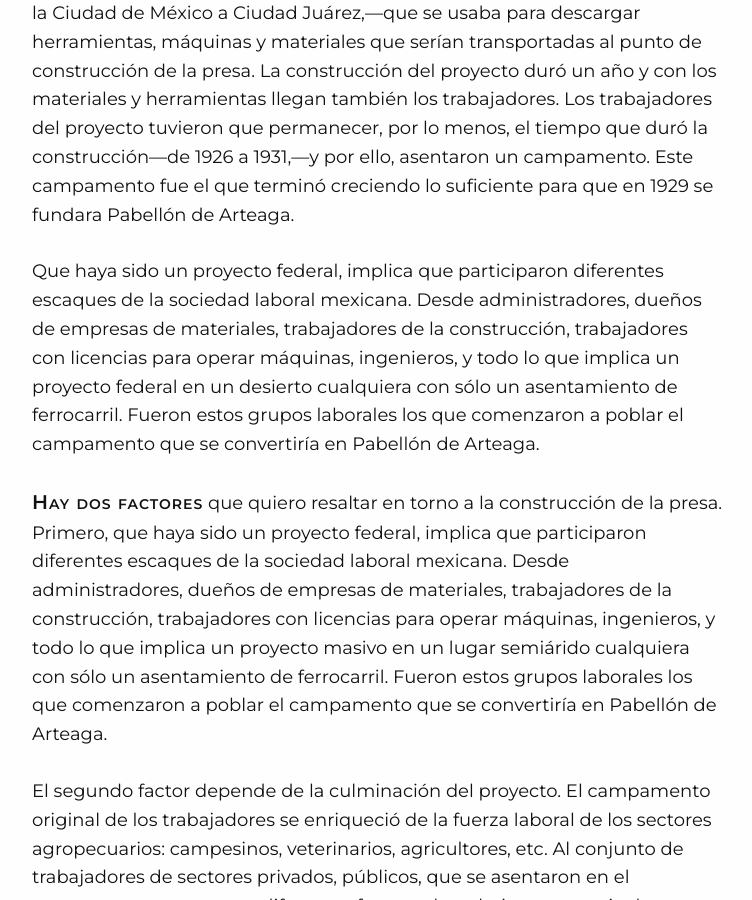
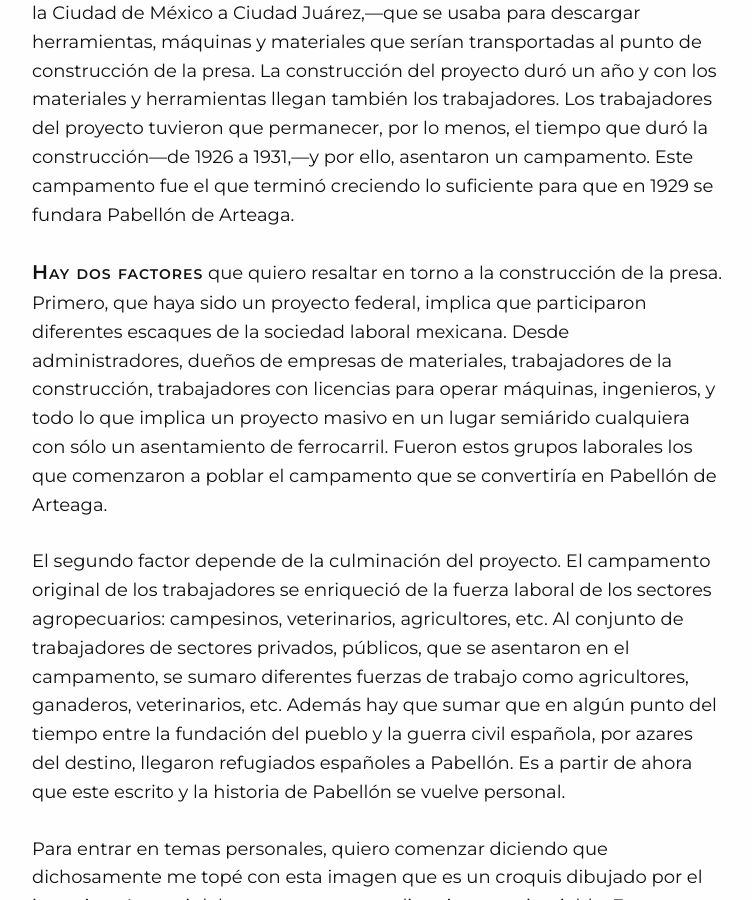
Before and after one commit to Oiuhukt/failosophy, a Jekyll site: the page built from _posts/2026-05-24-pabellondeart.md, in a window 1280 px wide and 900 px high, scrolled down 689 px. Shown: the whole window, without its empty margins (32-784 px from the left). Built offline with Jekyll 4.4.1, drawn with Linux system fonts in a browser that asks for light colours; some web fonts are replaced.

Commit message:
nuevo post

```diff
--- a/_posts/2026-05-24-pabellondeart.md
+++ b/_posts/2026-05-24-pabellondeart.md
@@ -28,13 +28,6 @@ también los trabajadores. Los trabajadores del proyecto tuvieron que permanecer
 lo menos, el tiempo que duró la construcción---de 1926 a 1931,---y por ello,
 asentaron un campamento. Este campamento fue el que terminó creciendo lo suficiente
 para que en 1929 se fundara Pabellón de Arteaga.
-
-Que haya sido un proyecto federal, implica que participaron diferentes escaques de la
-sociedad laboral mexicana. Desde administradores, dueños de empresas de materiales,
-trabajadores de la construcción, trabajadores con licencias para operar máquinas,
-ingenieros, y todo lo que implica un proyecto federal en un desierto cualquiera con
-sólo un asentamiento de ferrocarril. Fueron estos grupos laborales los que comenzaron
-a poblar el campamento que se convertiría en Pabellón de Arteaga.
 
 {% newthought 'Hay dos factores' %} que quiero resaltar en torno a la construcción de
 la presa. Primero, que haya sido un proyecto federal, implica que participaron
```
